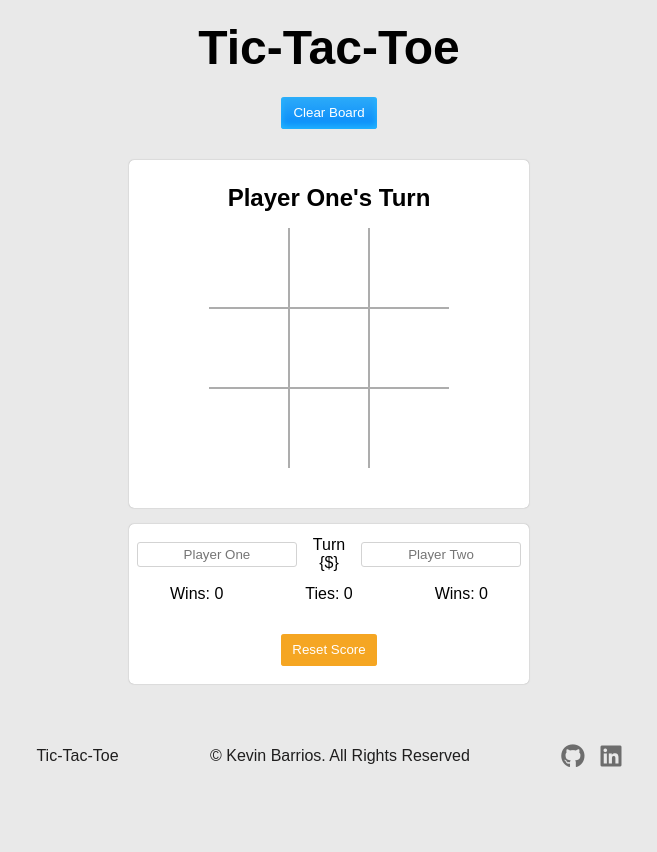
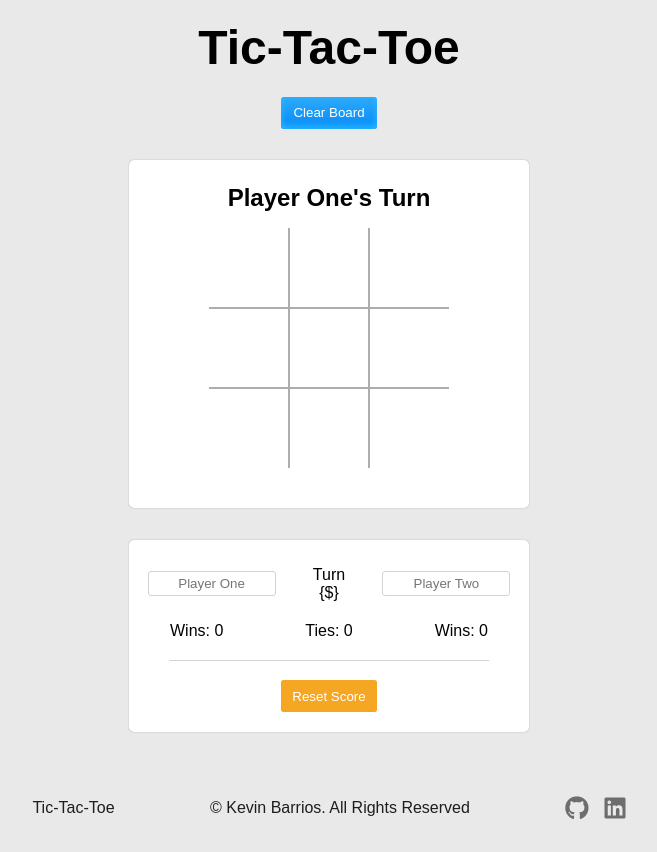
Before and after one commit to dayjyun/tic-tac-toe, a plain HTML site: page index.html in a window 1280 px wide. Shown: the whole page, without its empty margins (311-968 px from the left). Before the commit the page ends 800 px from the top, so only its background shows below. Drawn offline with Linux system fonts and the light colour scheme.

Commit message:
current updates with section css

```diff
--- a/style.css
+++ b/style.css
@@ -106,19 +106,18 @@ td:hover {
 /* *********************************** Section ********************************* */
 
 section {
-  background-color: #fff;
-  border-radius: 5px;
-  box-shadow: 0 0 1.2px #747474bf;
-  min-width: 25rem;
-  min-height: 10rem;
-  text-align: center;
   display: flex;
   justify-content: space-evenly;
   align-items: center;
   flex-direction: column;
+  background-color: #fff;
+  border-radius: 5px;
+  box-shadow: 0 0 1.2px #747474bf;
   width: 25rem;
-  margin: 1rem auto;
-  height: 100%;
+  min-width: 25rem;
+  min-height: 12rem;
+  text-align: center;
+  margin: 2rem auto;
 }
 
 .player-info-container {
@@ -135,14 +134,14 @@ section {
   justify-content: space-around;
   align-items: center;
   width: 100%;
+  padding-top: .8rem;
 }
 
 .name-input {
   border: 1px solid lightgray;
   border-radius: 3px;
   height: 25px;
-  width: 10rem;
-  padding: 2px 4px;
+  width: 8rem;
   text-align: center;
 }
 
@@ -152,12 +151,12 @@ section {
   outline: 2px solid gray;
 }
 
-
 .game-stats {
   display: flex;
   justify-content: space-around;
   align-items: center;
   width: 100%;
+  min-height: 2rem;
 }
 
 .reset-score-container {
@@ -165,6 +164,8 @@ section {
   display: flex;
   justify-content: center;
   align-items: center;
+  width: 80%;
+  border-top: 1px solid lightgray;
 }
 
 .reset-score-button {
@@ -176,6 +177,45 @@ section {
   border-radius: 3px;
   box-shadow: inset 0px -3px 7px 0px #f5a623;
   background: linear-gradient(#f5a623, #f5a623);
+}
+
+/* ************************************ Footer ********************************* */
+
+footer {
+  display: flex;
+  justify-content: space-evenly;
+  align-items: center;
+  height: 5.5rem;
+  width: 60%;
+  max-width: 80rem;
+  min-width: 20rem;
+  margin: 0 auto;
+  position: sticky;
+  top: 100%;
+  font-weight: 500;
+  color: #1f1e1e;
+}
+
+footer > div {
+  padding: .5rem;
+}
+
+.personal-links-container {
+  display: flex;
+  gap: 1rem;
+}
+
+.fa-brands {
+  color: #6d6d6d;
+  font-size: 24px;
+}
+
+.fa-github:hover {
+  color: #161b22;
+}
+
+.fa-linkedin:hover {
+  color: #0e76a8;
 }
 
 /* ************************************ Modal ********************************** */
@@ -227,37 +267,3 @@ section {
   box-shadow: inset 0px -3px 7px 0px #29bbff;
   background: linear-gradient(#2dabf9, #0688fa);
 }
-
-/* ************************************ Footer ********************************* */
-
-footer {
-  display: flex;
-  justify-content: space-evenly;
-  align-items: center;
-  color: #1f1e1e;
-  height: 5.5rem;
-  width: 60%;
-  min-width: 20rem;
-  margin: 0 auto;
-  position: sticky;
-  top: 100%;
-  font-weight: 500;
-}
-
-.personal-links-container {
-  display: flex;
-  gap: 1rem;
-}
-
-.fa-brands {
-  color: #6d6d6d;
-  font-size: 24px;
-}
-
-.fa-github:hover {
-  color: #161b22;
-}
-
-.fa-linkedin:hover {
-  color: #0e76a8;
-}
```
